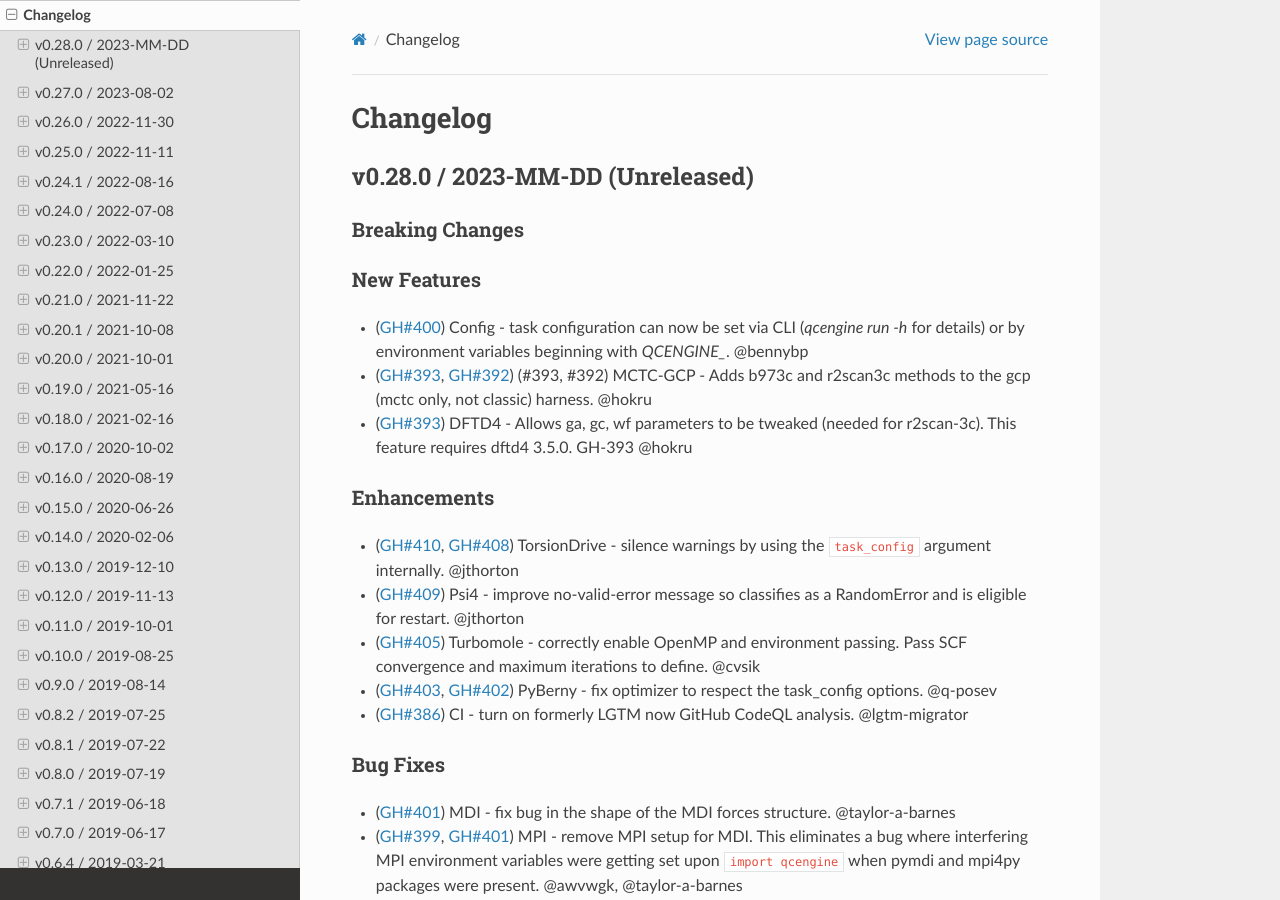
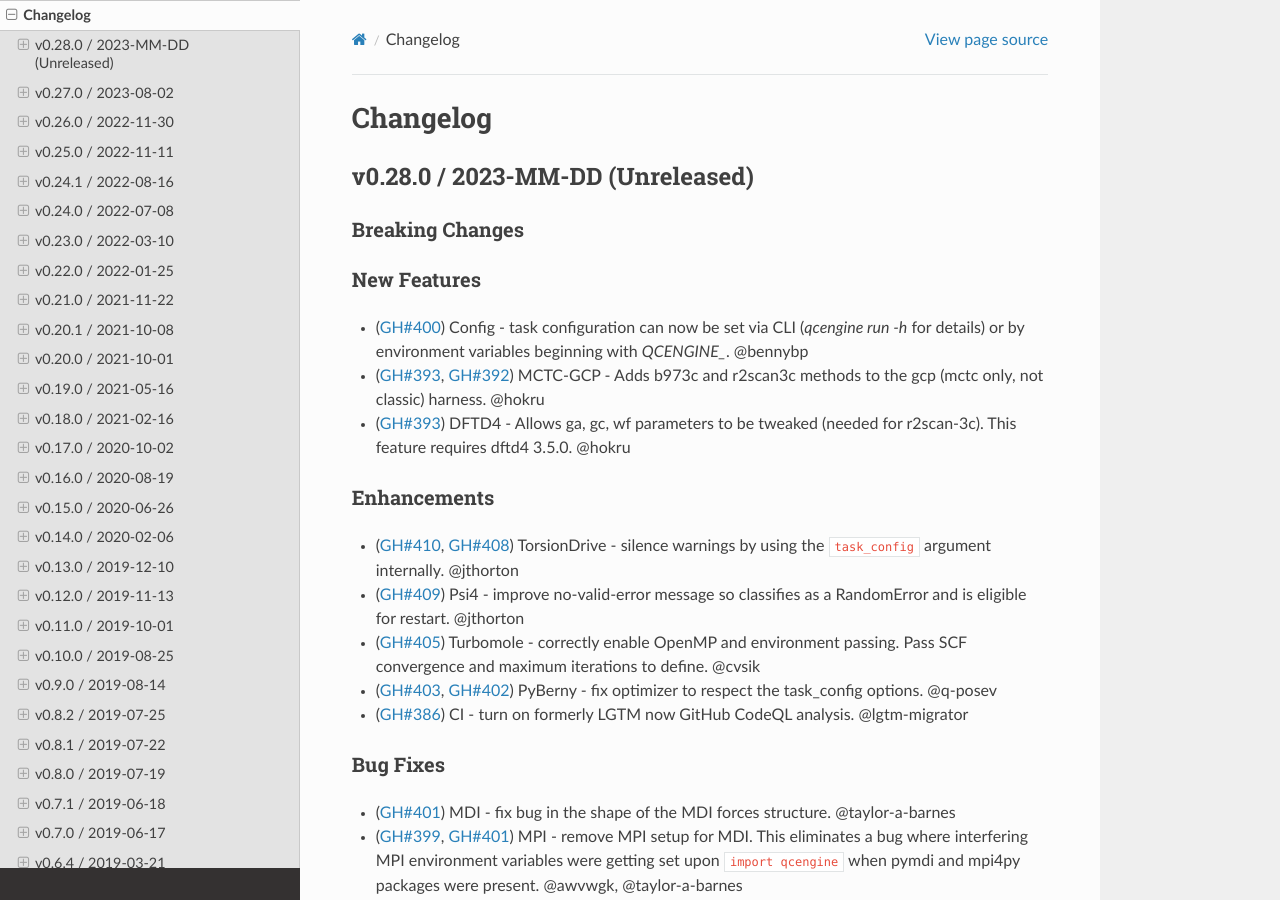
Before and after one commit to MolSSI/QCEngine, a Sphinx documentation site: the page built from docs/source/changelog.rst, in a window 1280 px wide and 900 px high. Built offline with Sphinx 7.4.7 and the Read the Docs theme 2.0.0, drawn with Linux system fonts in a browser that asks for light colours; the version number could not be read and is left out.

Commit message:
no links

```diff
--- a/docs/source/changelog.rst
+++ b/docs/source/changelog.rst
@@ -27,8 +27,8 @@
 ++++++++++++
 - (:pr:`400`) Config - task configuration can now be set via CLI (`qcengine run -h` for details) or
   by environment variables beginning with `QCENGINE_`. @bennybp
-- (:pr:`393`, :issue:`392`) (#393, #392) MCTC-GCP - Adds b973c and r2scan3c methods to the gcp (mctc only, not classic) harness. @hokru
-- (:pr:`393`) DFTD4 - Allows ga, gc, wf parameters to be tweaked (needed for r2scan-3c). This feature requires dftd4 3.5.0. GH-393 @hokru
+- (:pr:`393`, :issue:`392`) MCTC-GCP - Adds b973c and r2scan3c methods to the gcp (mctc only, not classic) harness. @hokru
+- (:pr:`393`) DFTD4 - Allows ga, gc, wf parameters to be tweaked (needed for r2scan-3c). This feature requires dftd4 3.5.0. @hokru
 
 Enhancements
 ++++++++++++
```
